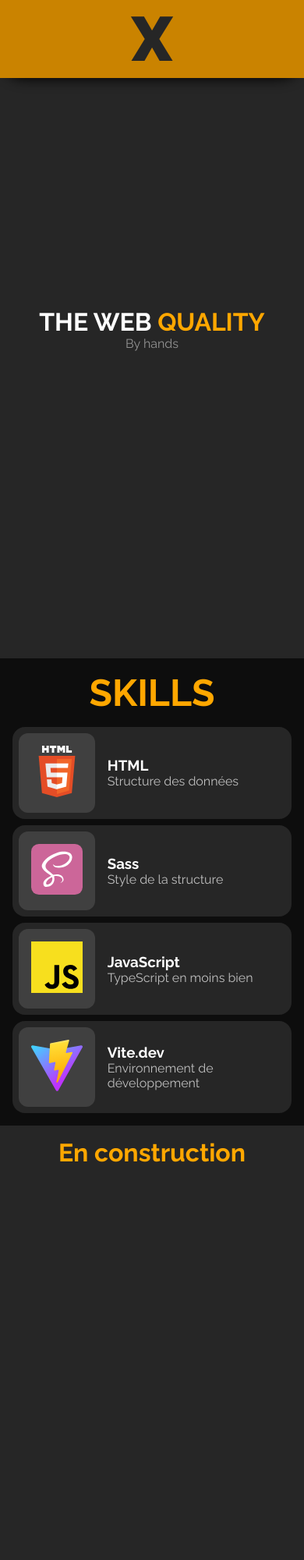
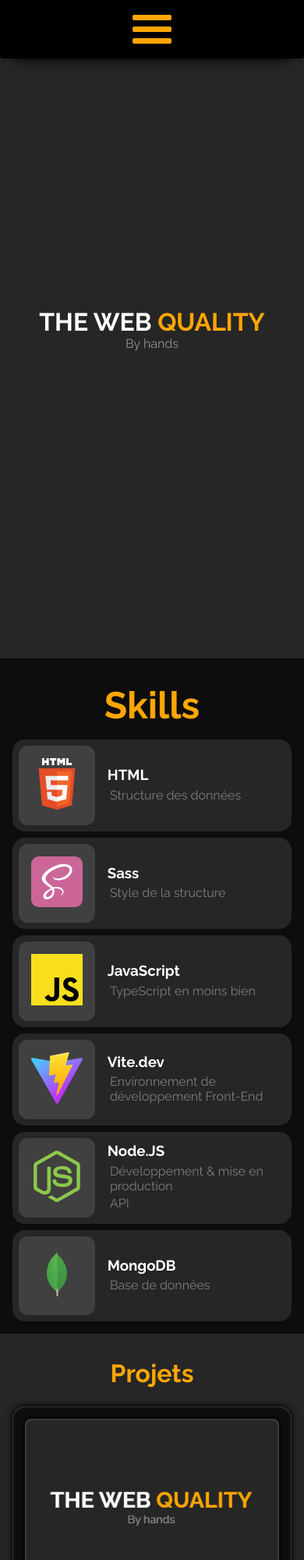
Before and after one commit to Maddax10/Portfolio, a website built with Vite: page index.html in a window 390 px wide. Shown: the top 2000 px of the page at 78% size. Before the commit the page ends 1512 px from the top, so only its background shows below. Built offline with nearby package versions, Linux system fonts and the light colour scheme.

Commit message:
Refactorisation des nom de classes BEM, des blocs dans des blocs ,...
Ajout des derniers skills

Ajout des projets

```diff
--- a/index.html
+++ b/index.html
@@ -19,6 +19,9 @@
       <!--Skills-->
       {{>index/skills}}
 
+      <!--Skills-->
+      {{>index/projets}}
+
       <!--Under construction-->
       {{>index/underConstruction}}
     </main>
--- a/src/partials/index/intro.html
+++ b/src/partials/index/intro.html
@@ -1,4 +1,4 @@
-<section class="mainContent__intro" id="intro">
+<section class="intro" id="intro">
   <h1>THE WEB <span>QUALITY</span></h1>
   <p>By hands</p>
 </section>
--- /dev/null
+++ b/src/partials/index/projets.html
@@ -0,0 +1,17 @@
+<div class="projects">
+  <h1>Projets</h1>
+  <!--____cards____-->
+  <div class="projects__cards">
+    <!--portfolio-->
+    <div class="card">
+      <!-- div obligatoire pour la box-shadow inset du screen-->
+      <div class="card__divScreen">
+        <img class="card__screen" src="/src/images/portfolio.png" alt="Portfolio screen" />
+      </div>
+        <p class="card__description">Ce portfolio est mon premier vrai projet en Front-End.</p>
+        <a class="card__link" href="https://github.com/Maddax10/Portfolio" target="_blank">
+          <img class="card__linkLogo" src="/src/images/open_link_in_new_tab.svg" alt="open the link in new tab" />
+        </a>
+    </div>
+  </div>
+</div>
--- a/src/partials/index/skills.html
+++ b/src/partials/index/skills.html
@@ -1,45 +1,66 @@
-<section class="mainContent__skills" id="skills">
-  <h1 class="mainContent__title">SKILLS</h1>
-  <!----- cards ----->
-  <div class="mainContent__cards">
+<section class="skills" id="skills">
+  <h1 class="skills__title">Skills</h1>
+  <!--____cards____-->
+  <div class="skills__cards">
     <!--HTML-->
-    <div class="mainContent__card">
-      <div class="mainContent__cardLogo">
+    <div class="skill__card">
+      <div class="skill__logo">
         <img src="/src/images/HTML5_logo.svg" alt="HTML logo" />
       </div>
-      <article class="mainContent__cardText">
+      <article class="skill__text">
         <h1>HTML</h1>
         <p>Structure des données</p>
       </article>
     </div>
     <!--Sass-->
-    <div class="mainContent__card">
-      <div class="mainContent__cardLogo">
+    <div class="skill__card">
+      <div class="skill__logo">
         <img src="/src/images/Sass_logo.svg" alt="Sass logo" />
       </div>
-      <article class="mainContent__cardText">
+      <article class="skill__text">
         <h1>Sass</h1>
         <p>Style de la structure</p>
       </article>
     </div>
     <!--JS-->
-    <div class="mainContent__card">
-      <div class="mainContent__cardLogo">
+    <div class="skill__card">
+      <div class="skill__logo">
         <img src="/src/images/JavaScript_logo.svg" alt="JS logo" />
       </div>
-      <article class="mainContent__cardText">
+      <article class="skill__text">
         <h1>JavaScript</h1>
         <p>TypeScript en moins bien</p>
       </article>
     </div>
     <!--Vite.dev-->
-    <div class="mainContent__card">
-      <div class="mainContent__cardLogo">
+    <div class="skill__card">
+      <div class="skill__logo">
         <img src="/src/images/vite_dev_logo.svg" alt="Vite.dev logo" />
       </div>
-      <article class="mainContent__cardText">
+      <article class="skill__text">
         <h1>Vite.dev</h1>
-        <p>Environnement de développement</p>
+        <p>Environnement de développement Front-End</p>
+      </article>
+    </div>
+    <!--Node.JS-->
+    <div class="skill__card">
+      <div class="skill__logo">
+        <img src="/src/images/nodejs_logo.svg" alt="Node.JS logo" />
+      </div>
+      <article class="skill__text">
+        <h1>Node.JS</h1>
+        <p>Développement & mise en production</p>
+        <p>API</p>
+      </article>
+    </div>
+    <!--MySQL-->
+    <div class="skill__card">
+      <div class="skill__logo">
+        <img src="/src/images/MongoDB_logo.svg" alt="Node.JS logo" />
+      </div>
+      <article class="skill__text">
+        <h1>MongoDB</h1>
+        <p>Base de données</p>
       </article>
     </div>
   </div>
--- a/src/partials/nav.html
+++ b/src/partials/nav.html
@@ -1,19 +1,24 @@
 <nav class="nav">
   <input type="checkbox" id="trigger" class="nav__trigger">
-  <label for="trigger" class="nav__logo">X</label>
+  <label for="trigger" class="nav__logo">
+
+    <span></span>
+    <span></span>
+    <span></span>
+
+  </label>
   <ul class="nav__navMobile">
-    <li></li>
     <li><a href="#intro">Home</a></li>
     <li><a href="#skills">Skills</a></li>
-    <li><a href="#projects">Projects</a></li>
-    <li><a href="#about">About</a></li>
+    <li><a href="#projets">Projets</a></li>
+    <li><a href="#about">À propos</a></li>
     <li><a href="#contact">Contact</a></li>
   </ul>
   <ul class="nav__navDesktop hidden">
     <li><a href="#index" class="activePage">Home</a></li>
     <li><a href="#skills">Skills</a></li>
-    <li><a href="#projects">Projects</a></li>
-    <li><a href="#about">About</a></li>
+    <li><a href="#projets">Projets</a></li>
+    <li><a href="#about">À propos</a></li>
     <li><a href="#contact">Contact</a></li>
   </ul>
 </nav>
--- a/src/styles/_nav.scss
+++ b/src/styles/_nav.scss
@@ -1,35 +1,44 @@
-$navHeight: 100px;
+$navHeight: 75px;
 .nav {
   position: relative;
   display: grid;
   justify-items: center;
 
   &__logo {
+    transition: ease var(--transitionTime);
     position: fixed;
     z-index: 1000;
-    display: grid;
-    justify-items: center;
+
+    display: flex;
+    flex-direction: column;
+    justify-content: center;
     align-items: center;
-    font-size: 5rem;
-    font-weight: 900;
+    gap:.5rem;
+
     background-color: var(--sunrise);
     color: var(--lightGray);
-    padding-inline: 1rem;
+
     cursor: pointer;
     height: $navHeight;
     width: 100%;
+    border-radius:0 0 .25rem .25rem;
     &:hover {
-      background-color: var(--darkSunrise);
+      background-color: var(--black);
+      span{
+        background-color: var(--sunrise);
+      }
+    }
+    span{
+      width:50px;
+      height:7px;
+      background-color: var(--black);
+      border-radius: 2px;
     }
   }
 
   &__trigger {
-    opacity: 0;
+    display:none;
     position: fixed;
-
-    &::before {
-      content: "X";
-    }
     &:checked {
       ~ .nav__navMobile {
         transform: translateY(0);
@@ -42,11 +51,12 @@ $navHeight: 100px;
     z-index: 999;
     top: $navHeight;
     transform: translateY(-100%);
+    background-color: var(--black60op);
     backdrop-filter: blur(20px);
     display: grid;
     width: 100%;
     border-radius: 0 0 2rem 2rem;
-    box-shadow: inset 0 0 10px 5px var(--lightGray), 0 0 16px 1px var(--black);
+    box-shadow: inset 0 0px 10px 3px var(--lightGray), 0 0 16px 1px var(--black);
     a {
       display: flex;
       justify-content: center;
@@ -56,9 +66,12 @@ $navHeight: 100px;
       font-weight: 600;
 
     }
+    li:last-child a{
+      border-radius: 0 0 2rem 2rem;
+    }
 
     a:hover {
-      color: var(--darkSunrise);
+      backdrop-filter: blur(50px);
     }
   }
 }
--- a/src/styles/_variable.scss
+++ b/src/styles/_variable.scss
@@ -2,21 +2,23 @@
 
 $black: black;
 $white: white;
+$white60op : color.scale($white, $alpha : -60%);
+$black60op : color.scale($black, $alpha : -60%);
 $darkGray : color.adjust($black, $lightness : 5%);
 $lightGray: color.adjust($black, $lightness : 15%);
 $lighterGray: color.adjust($black, $lightness : 25%);
-$sunrise: #ffa700;
-$darkSunrise: #ca8300;
+$sunrise: #FFA600;
 $transitionTime : .3s;
 
 :root{
   --black : #{$black};
   --white : #{$white};
+  --black60op : #{$black60op};
+  --white60op : #{$white60op};
   --darkGray : #{$darkGray};
   --lightGray : #{$lightGray};
   --lighterGray : #{$lighterGray};
   --sunrise : #{$sunrise};
-  --darkSunrise : #{$darkSunrise};
   --transitionTime : #{$transitionTime};
 }
 
--- a/src/styles/index.scss
+++ b/src/styles/index.scss
@@ -1,4 +1,5 @@
 @use "main";
 @use "index/intro";
 @use "index/skills";
+@use "index/projets";
 @use "underConstruction";
--- a/src/styles/index/_intro.scss
+++ b/src/styles/index/_intro.scss
@@ -1,15 +1,12 @@
-.mainContent {
-  display: grid;
-  justify-items: center;
-  width: 100%;
-
-  &__intro {
+.intro {
   height: 100dvh;
   display: flex;
   flex-direction: column;
+  justify-content: center;
+  align-items: center;
+  justify-self: center;
+
   width: 80%;
-    text-align: center;
-    justify-content: center;
 
   h1 {
     font-size: 2rem;
@@ -24,4 +21,3 @@
     opacity: 50%;
   }
 }
-}
--- /dev/null
+++ b/src/styles/index/_projets.scss
@@ -0,0 +1,79 @@
+.projects {
+  display: grid;
+  justify-items: center;
+  align-items: center;
+  gap: 0.5rem;
+  width: 100%;
+  padding: 1rem;
+
+  h1 {
+    color: var(--sunrise);
+    text-align: center;
+    margin-block: 1rem;
+  }
+  &__cards {
+    display: flex;
+    justify-items: center;
+    align-items: center;
+    width:100%;
+  }
+}
+.card {
+  transition: ease 0.25s;
+  width: 100%;
+  position: relative;
+  z-index: 10;
+
+  text-decoration: none;
+  background-color: var(--darkGray);
+  box-shadow: inset 0 0 3px 0 var(--white60op), 0 0 7px 1px var(--black);
+
+  padding: 1rem;
+  border-radius: 1rem;
+
+  &:hover {
+    transform: translateY(3px);
+    box-shadow: inset 0 0 2px 0 var(--white60op), 0 0 4px 0 var(--black);
+  }
+  &__divScreen {
+    box-shadow: inset 0 0 3px 0 var(--white60op), 0 0 5px 1px var(--black);
+    border-radius: 0.5rem;
+    margin-block-end: 1rem;
+  }
+  &__screen {
+    display: flex;
+    position: relative;
+    z-index: -1;
+    width: 100%;
+    border-radius: 0.5rem;
+  }
+
+  &__description {
+    margin-block-start: 0.5rem;
+    font-weight: 500;
+    font-size: 1.1rem;
+    color: var(--white60op);
+    width: 95%;
+    justify-self: center;
+    text-align: center;
+  }
+
+  &__link {
+    transition: ease 0.15s;
+
+    display: flex;
+    height: fit-content;
+    width: fit-content;
+    justify-self: end;
+    margin-inline-start: 1rem;
+    padding: 0.2rem;
+    border-radius: 0.5rem;
+    &:hover {
+      background-color: var(--lighterGray);
+    }
+  }
+  &__linkLogo {
+    display: flex;
+    width: 2rem;
+  }
+}
--- a/src/styles/index/_skills.scss
+++ b/src/styles/index/_skills.scss
@@ -1,15 +1,13 @@
-.mainContent {
-  &__skills {
-    // background-color: var(--darkGray);
-    background-color: var(--darkGray);
-    display: grid;
-    width: 100%;
-  }
+.skills {
+  // background-color: var(--darkGray);
+  background-color: var(--darkGray);
+  display: grid;
+  width: 100%;
+
   &__title {
-    color: var(--white);
     text-align: center;
     color: var(--sunrise);
-    margin-block-start: 1rem;
+    margin-block-start: 2rem;
     font-size: 3rem;
   }
   &__cards {
@@ -18,6 +16,8 @@
     gap: 0.5rem;
     padding: 1rem;
   }
+}
+.skill{
   &__card {
     transition: ease var(--transitionTime);
     padding: 0.5rem;
@@ -37,18 +37,28 @@
         transition: ease var(--transitionTime);
         color: var(--sunrise);
       }
+      .skills__logo {
+        transition: ease var(--transitionTime);
+
+        box-shadow: inset 0 0 3px 0px var(--white60op), 0 0 3px 0px var(--black60op);
+      }
     }
   }
-  &__cardText {
+  &__text {
     padding-inline-start: 1rem;
+    h1 {
+      margin-block-end: 0.35rem;
+    }
     p {
-      opacity: 70%;
+      color:var(--white60op);
+      padding-inline-start: 0.2rem;
+      margin-block-end: 0.2rem;
     }
   }
-  &__cardLogo {
+  &__logo {
     background-color: var(--lighterGray);
     padding: 1rem;
-    //75% du border-radius de ma "__card"
+    //75% du border-radius de ma "__skillCard"
     border-radius: 0.75rem;
 
     img {
```
Also changed, not shown: src/images/MongoDB_logo.svg (added), src/images/nodejs_logo.svg (added), src/images/open_link_in_new_tab.svg (added), src/images/portfolio.png (added), src/styles/_fonts.scss (line endings or trailing spaces). Lines whose indentation alone changed are shown as unchanged.
